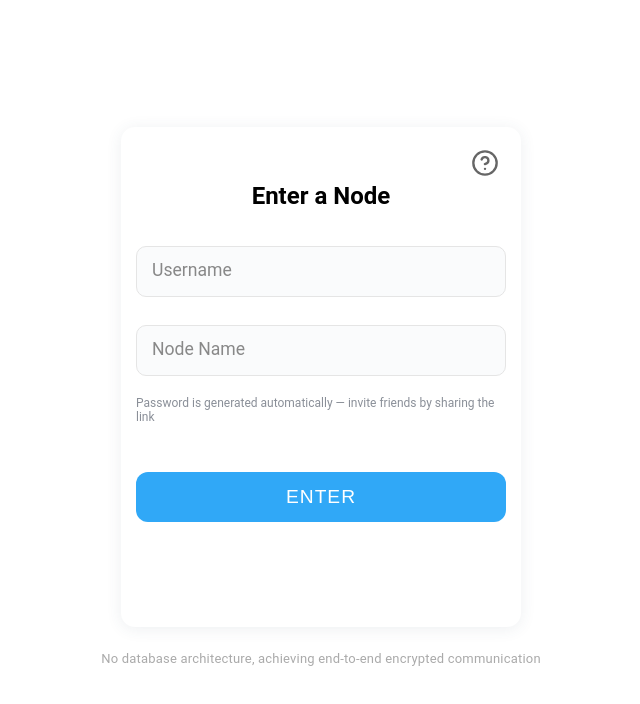
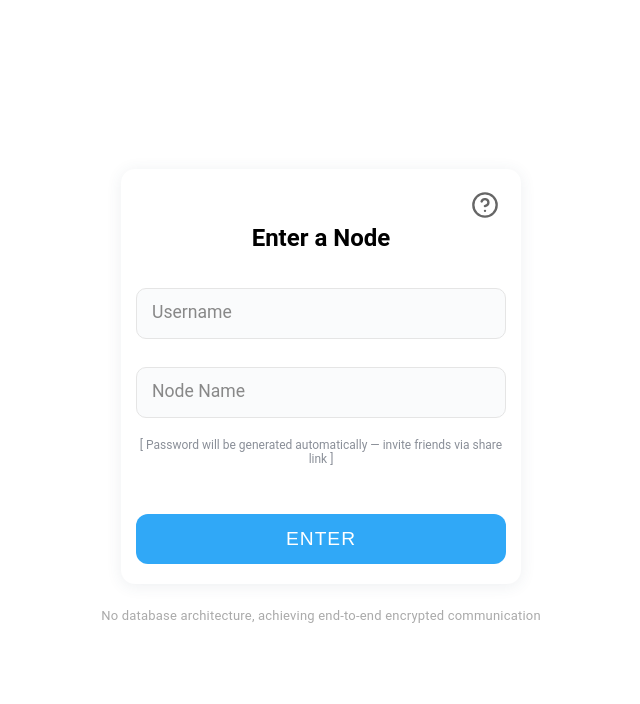
Before and after one commit to gmaj88/nodecrypt, a website built with Vite: page client/index.html in a window 1280 px wide. Shown: the whole page, without its empty margins (319-959 px from the left). Built offline with nearby package versions, Linux system fonts and the light colour scheme.

Commit message:
首页提示居中加方括号；flip-card 高度自适应；帮助文案精简
- body.css：.flip-card 去 500px 固定高——正面走文档流撑高、背面绝对定位覆盖，
  .help-content flex:1 卡内滚动（此前正面删密码框后固定高留下大量空白）
- ui.js/词典：ui.password_auto_hint 居中显示、文首尾加 [ ]（en/zh 同步）
- 帮助文案：删去「手输密码已取消」与「同名房间互推提醒」两句（en/zh 同步）

```diff
--- a/client/css/body.css
+++ b/client/css/body.css
@@ -5,18 +5,21 @@ body {
 }
 
 /* 翻转卡片样式 / Flip Card Styles */
+/* 高度自适应（2026-11-09）：正面改为普通文档流撑起高度，背面绝对定位覆盖；
+   原先 .flip-card 固定 500px + 两面都绝对定位，正面内容变少后底部出现大片空白 */
+/* Auto height: the front face stays in flow and sizes the card; the back face is
+   absolutely positioned on top of it. Previously .flip-card was a fixed 500px with
+   both faces absolute, leaving a large blank area when the front got shorter. */
 .flip-card {
 	perspective: 1000px;
 	max-width: 400px;
 	width: 100%;
-	height: 500px;
 	position: relative;
 }
 
 .flip-card-inner {
 	position: relative;
 	width: 100%;
-	height: 100%;
 	text-align: center;
 	transition: transform 0.3s ease;
 	transform-style: preserve-3d;
@@ -28,11 +31,6 @@ body {
 
 .flip-card-front,
 .flip-card-back {
-	position: absolute;
-	top: 0;
-	left: 0;
-	width: 100%;
-	height: 100%;
 	border-radius: 14px;
 	padding: 39px 15px 20px 15px;
 	box-shadow: 0 2px 16px rgba(60, 80, 100, 0.09);
@@ -40,11 +38,24 @@ body {
 	box-sizing: border-box;
 	display: flex;
 	flex-direction: column;
+	-webkit-backface-visibility: hidden;
 	backface-visibility: hidden;
 }
 
+.flip-card-front {
+	position: relative;
+}
+
 .flip-card-back {
+	position: absolute;
+	top: 0;
+	left: 0;
+	width: 100%;
+	height: 100%;
+	overflow: hidden;
 	transform: rotateX(180deg);
+	-webkit-backface-visibility: hidden;
+	backface-visibility: hidden;
 }
 
 /* 帮助按钮样式 / Help Button Styles */
@@ -91,9 +102,12 @@ body {
 }
 
 /* 帮助内容样式 / Help Content Styles */
+/* flex:1 跟随卡片高度（卡片高=正面表单高度），内容超出时内部滚动 */
+/* flex:1 fills the card (whose height = the front form height); scrolls internally */
 .help-content {
 	text-align: left;
-	max-height: 400px;
+	flex: 1;
+	min-height: 0;
 	overflow-y: auto;
 	padding: 0 20px 20px 20px;
 	color: #333;
--- a/client/js/ui.js
+++ b/client/js/ui.js
@@ -521,7 +521,7 @@ export function generateLoginForm(isModal = false) {
 			<input id="roomName${idPrefix}" type="text" required minlength="1" maxlength="15" placeholder="">
 			<label for="roomName${idPrefix}" class="floating-label">${t('ui.node_name', 'Node Name')}</label>
 		</div>
-		<div style="font-size:12px;color:#8a8f98;margin:-8px 0 10px;text-align:left;">${t('ui.password_auto_hint', 'Password is generated automatically — join by sharing the link')}</div>
+		<div style="font-size:12px;color:#8a8f98;margin:-8px 0 10px;text-align:center;">${t('ui.password_auto_hint', '[ Password will be generated automatically — invite friends via share link ]')}</div>
 		<div class="input-group" style="display:none;">
 			<input id="password${idPrefix}" type="password" autocomplete="off" maxlength="15" placeholder="">
 			<label for="password${idPrefix}" class="floating-label">${t('ui.node_password', 'Node Password')} <span class="optional">${t('ui.optional', '(optional)')}</span></label>
--- a/client/js/util.i18n.js
+++ b/client/js/util.i18n.js
@@ -26,7 +26,7 @@ const LANGUAGES = {
 			'ui.enter': 'ENTER',
 			'ui.connecting': 'Connecting...',
 			'ui.node_exists': 'Node already exists',
-			'ui.password_auto_hint': 'Password is generated automatically — invite friends by sharing the link',
+			'ui.password_auto_hint': '[ Password will be generated automatically — invite friends via share link ]',
 			'ui.my_name': 'My Name',
 			'ui.members': 'Members',
 			'ui.message': 'Message',
@@ -135,7 +135,7 @@ const LANGUAGES = {
 			'help.step_node_name': 'Set Node Name',
 			'help.step_node_name_desc': 'Unique identifier for the room, equivalent to room number',
 			'help.step_password': 'Node Password (automatic)',
-			'help.step_password_desc': 'Generated automatically and never shown. To join the same room, friends must open your share link — typed passwords are no longer used',
+			'help.step_password_desc': 'Generated automatically and never shown. To join the same room, friends must open your share link',
 			'help.step_join': 'Click "Join Room"',
 			'help.step_join_desc': 'System will automatically generate encryption keys and start secure chatting',
 			'help.step_share': 'Share the Room link',
@@ -152,7 +152,7 @@ const LANGUAGES = {
 			'help.decentralized': '🌐 Decentralized',
 			'help.decentralized_desc': 'Supports self-hosted deployment, server does not participate in encryption/decryption process',			'help.usage_tips': '💡 Usage Tips',
 			'help.important_note': '⚠️ Important Note',
-			'help.room_isolation_note': 'Entering the same room requires opening the same share link (the password is hidden and auto-generated). Rooms with the same name but different hidden passwords are independent and cannot communicate. Note: push notifications are routed by node name only — same-named rooms may still trigger each other\'s "new message" alerts.',
+			'help.room_isolation_note': 'Entering the same room requires opening the same share link (the password is hidden and auto-generated). Rooms with the same name but different hidden passwords are independent and cannot communicate.',
 			'help.tip_private_chat': 'Private Chat',
 			'help.tip_private_chat_desc': 'Pick a complex node name for private rooms; only share the link with specific people',
 			'help.tip_group_chat': 'Group Chat',
@@ -186,7 +186,7 @@ const LANGUAGES = {
 			'ui.enter': '确定',
 			'ui.connecting': '连接中...',
 			'ui.node_exists': '此频道已存在',
-			'ui.password_auto_hint': '密码自动生成，请凭分享链接邀请好友',
+			'ui.password_auto_hint': '[ 密码会自动生成，请凭分享链接邀请好友 ]',
 			'ui.my_name': '我的名字',
 			'ui.members': '在线成员',
 			'ui.message': '消息',
@@ -296,7 +296,7 @@ const LANGUAGES = {
 			'help.step_node_name': '设置频道名',
 			'help.step_node_name_desc': '房间的唯一标识符，相当于房间号',
 			'help.step_password': '频道密码（自动生成）',
-			'help.step_password_desc': '由客户端自动生成且永不显示；想进入同一房间必须打开同一条分享链接，手输密码已取消',
+			'help.step_password_desc': '由客户端自动生成且永不显示；想进入同一房间必须打开同一条分享链接',
 			'help.step_join': '点击"加入房间"',
 			'help.step_join_desc': '系统将自动生成加密密钥，开始安全聊天',
 			'help.step_share': '分享"房间"链接',
@@ -313,7 +313,7 @@ const LANGUAGES = {
 			'help.decentralized': '🌐 去中心化',
 			'help.decentralized_desc': '支持自托管部署，服务器不参与加密解密过程',			'help.usage_tips': '💡 使用技巧',
 			'help.important_note': '⚠️ 重要提示',
-			'help.room_isolation_note': '进入同一房间必须打开同一条分享链接（密码自动生成且不可见）。同名但密码不同（各自隐藏）的房间互相独立、无法通信。注意：推送按频道名路由——同名房间仍可能互相收到"有新消息"提醒。',
+			'help.room_isolation_note': '进入同一房间必须打开同一条分享链接（密码自动生成且不可见）。同名但密码不同（各自隐藏）的房间互相独立、无法通信。',
 			'help.tip_private_chat': '私人对话',
 			'help.tip_private_chat_desc': '私人房间请用复杂的频道名；只把分享链接发给特定人员',
 			'help.tip_group_chat': '群聊',
```
